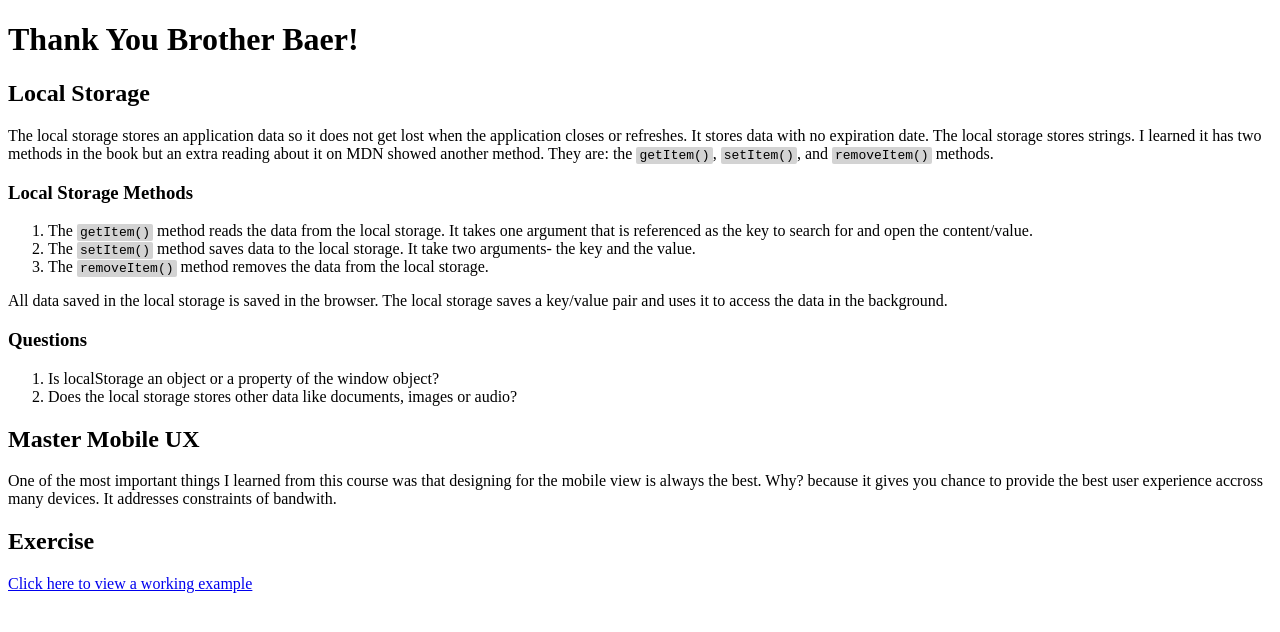
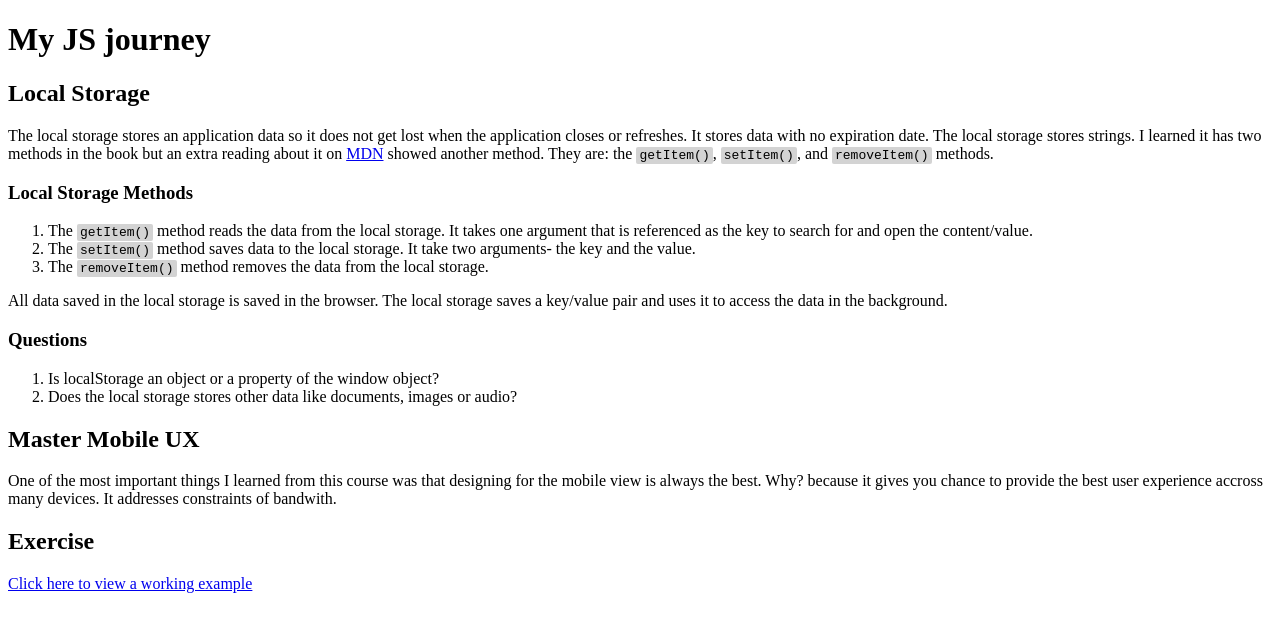
Before and after one commit to Eadjei25/kofimanuel, a plain HTML site: page week01/index.html in a window 1280 px wide. Drawn offline with Linux system fonts and the light colour scheme.

Commit message:
week 1 Final Commit

```diff
--- a/week01/index.html
+++ b/week01/index.html
@@ -9,12 +9,12 @@
     </head>
     <body>
       <header>
-				<h1>Thank You Brother Baer!</h1>
+				<h1>My JS journey</h1>
 			</header>
 			<main>
 				<section>
 					<h2>Local Storage</h2>
-					<p>The local storage stores an application data so it does not get lost when the application closes or refreshes. It stores data with no expiration date. The local storage stores strings. I learned it has two methods in the book but an extra reading about it on MDN showed another method. They are: the <code>getItem()</code>, <code>setItem()</code>, and <code>removeItem()</code> methods.</p>
+					<p>The local storage stores an application data so it does not get lost when the application closes or refreshes. It stores data with no expiration date. The local storage stores strings. I learned it has two methods in the book but an extra reading about it on <a href="https://developer.mozilla.org/en-US/docs/Web/API/Window/localStorage.">MDN</a> showed another method. They are: the <code>getItem()</code>, <code>setItem()</code>, and <code>removeItem()</code> methods.</p>
           <h3>Local Storage Methods</h3>
           <ol>
             <li>The <code>getItem()</code> method reads the data from the local storage. It takes one argument that is referenced as the key to search for and open the content/value.</li>
```
Also changed, not shown: week01/example/script.js (+11 -6 lines).
